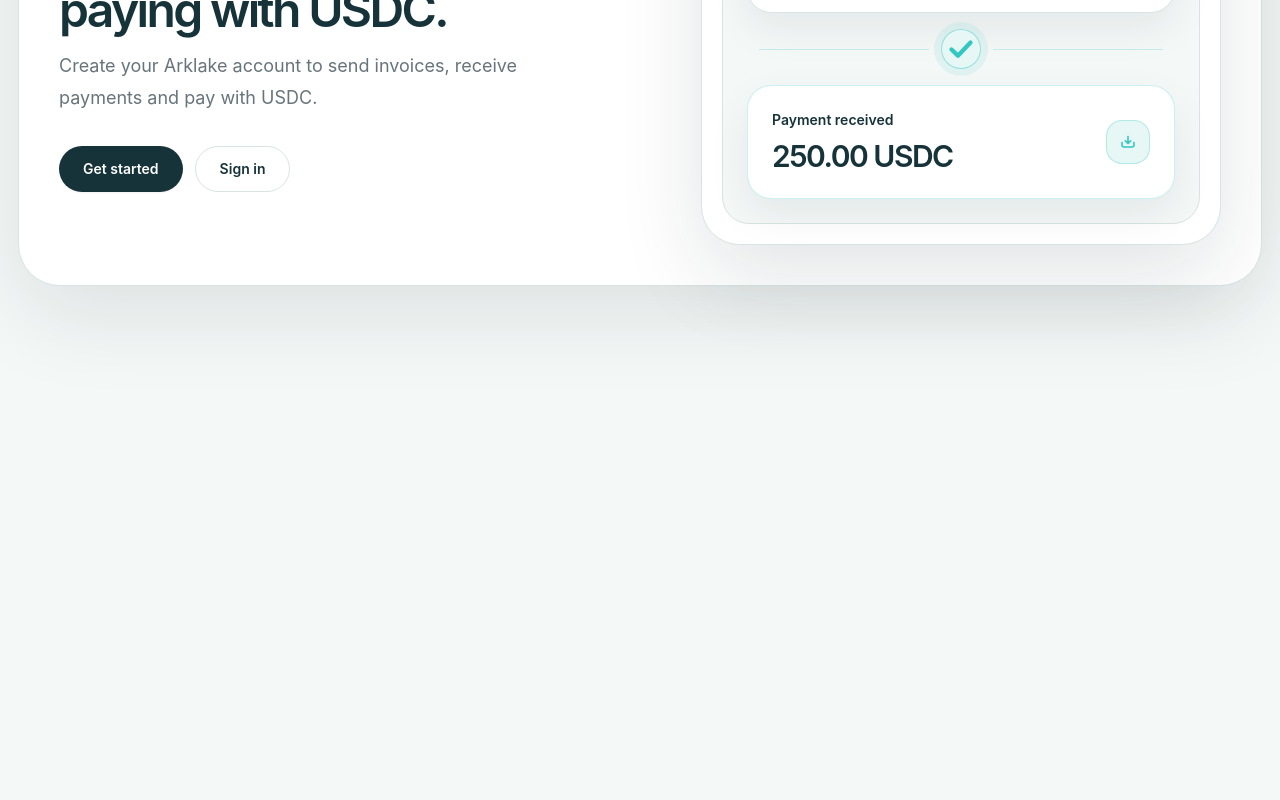
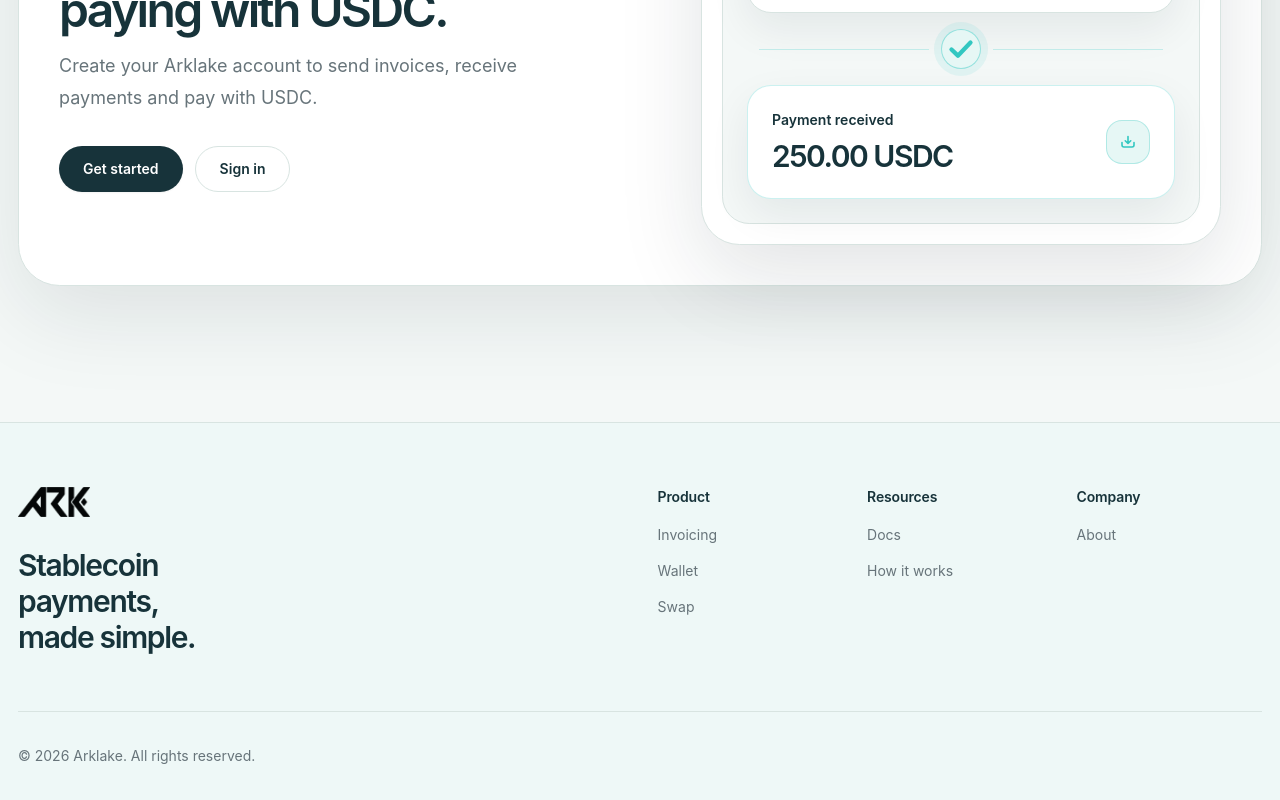
Before and after one commit to duck131199/arklake, a React (Vite) app: page / in a window 1280 px wide. Shown: the part 3959-4759 px from the top of the page. Before the commit the page ends 4373 px from the top, so only its background shows below. Built offline with nearby package versions, Linux system fonts and the light colour scheme.

Commit message:
Build Arklake footer

```diff
--- a/src/App.tsx
+++ b/src/App.tsx
@@ -543,6 +543,76 @@
   )
 }
 
+const footerColumns = [
+  {
+    title: 'Product',
+    links: [
+      { label: 'Invoicing' },
+      { label: 'Wallet' },
+      { label: 'Swap' },
+    ],
+  },
+  {
+    title: 'Resources',
+    links: [
+      { label: 'Docs' },
+      { label: 'How it works', href: '#how-it-works' },
+    ],
+  },
+  {
+    title: 'Company',
+    links: [{ label: 'About' }],
+  },
+]
+
+function FooterLink({ label, href }: { label: string; href?: string }) {
+  if (href) {
+    return (
+      <a className="text-sm leading-6 text-slate transition hover:text-arklake-ink" href={href}>
+        {label}
+      </a>
+    )
+  }
+
+  return <span className="text-sm leading-6 text-slate">{label}</span>
+}
+
+function Footer() {
+  return (
+    <footer className="mt-2 w-full min-w-0 border-t border-lake-border bg-aqua-mist/45">
+      <div className={`${shellWidth} pt-12 sm:pt-14 lg:pt-16`}>
+        <div className="grid min-w-0 grid-cols-1 gap-10 pb-12 lg:grid-cols-[minmax(0,1fr)_minmax(0,1.05fr)] lg:gap-16 lg:pb-14">
+          <div className="min-w-0">
+            <a href="#" className="inline-flex max-w-full items-center text-arklake-ink">
+              <ProductMark />
+            </a>
+            <p className="mt-6 max-w-[16rem] text-2xl font-semibold leading-[1.08] tracking-[-0.045em] text-arklake-ink sm:text-3xl">
+              Stablecoin payments,<br /> made simple.
+            </p>
+          </div>
+
+          <div className="grid min-w-0 grid-cols-1 gap-8 sm:grid-cols-3 sm:gap-6">
+            {footerColumns.map((column) => (
+              <div key={column.title} className="min-w-0">
+                <h2 className="text-sm font-semibold tracking-[-0.01em] text-arklake-ink">{column.title}</h2>
+                <div className="mt-4 flex min-w-0 flex-col gap-3">
+                  {column.links.map((link) => (
+                    <FooterLink key={link.label} {...link} />
+                  ))}
+                </div>
+              </div>
+            ))}
+          </div>
+        </div>
+
+        <div className="border-t border-lake-border py-7 sm:py-8">
+          <p className="text-sm leading-6 text-slate">© 2026 Arklake. All rights reserved.</p>
+        </div>
+      </div>
+    </footer>
+  )
+}
+
 export default function App() {
   return (
     <main className="min-h-screen bg-lake-canvas text-deep-text">
@@ -621,6 +691,7 @@
       <HowItWorksSection />
       <InfrastructureSection />
       <FinalCtaSection />
+      <Footer />
     </main>
   )
 }
```
